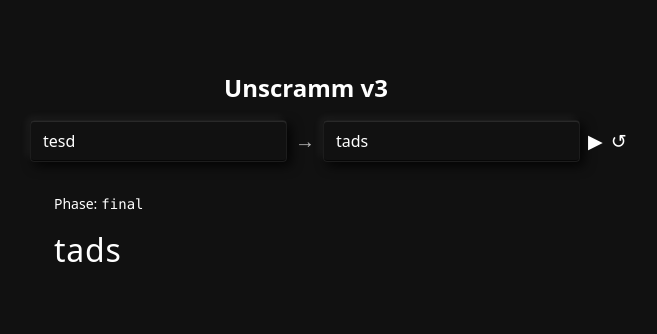
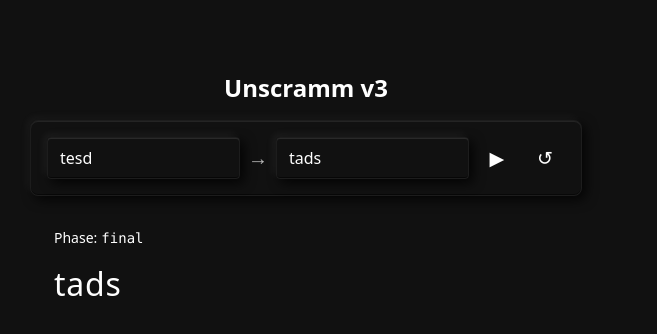
Before and after one commit to jonamar/unscramm, a React (Vite) app: page / in a window 1280 px wide. Shown: the top 334 px of the page, without its empty margins (334-991 px from the left). Built offline with nearby package versions, Linux system fonts and the light colour scheme.

Commit message:
style(ui): add semantic utilities (panel, input, heading, focus) and apply in App\nchore: polish tokens usage per styleguide

```diff
--- a/src/App.tsx
+++ b/src/App.tsx
@@ -28,12 +28,12 @@ function App() {
 
   return (
     <main className="main w-full max-w-[600px] mx-auto px-6 box-border">
-      <h1 className="mt-10 mb-4 text-white text-2xl font-bold">Unscramm v3</h1>
+      <h1 className="heading">Unscramm v3</h1>
 
-      <div className="input-panel flex items-center gap-2 w-full max-w-[600px] mt-4">
+      <div className="panel input-panel flex items-center gap-2 w-full max-w-[600px] mt-4">
         <input
           type="text"
-          className="flex-1 px-3 py-2 rounded bg-[--color-panel] text-white border border-white/5 shadow-[inset_0_1px_0_rgba(255,255,255,0.1),inset_0_-1px_0_rgba(0,0,0,0.6),-4px_-4px_8px_rgba(255,255,255,0.05),4px_4px_12px_rgba(0,0,0,0.8)]"
+          className="input flex-1"
           placeholder="Enter misspelling"
           value={source}
           onChange={(e) => setSource(e.target.value)}
@@ -42,7 +42,7 @@ function App() {
         <span className="shrink-0 text-white/70 text-xl">→</span>
         <input
           type="text"
-          className="flex-1 px-3 py-2 rounded bg-[--color-panel] text-white border border-white/5 shadow-[inset_0_1px_0_rgba(255,255,255,0.1),inset_0_-1px_0_rgba(0,0,0,0.6),-4px_-4px_8px_rgba(255,255,255,0.05),4px_4px_12px_rgba(0,0,0,0.8)]"
+          className="input flex-1"
           placeholder="Enter correct word"
           value={target}
           onChange={(e) => setTarget(e.target.value)}
--- a/src/index.css
+++ b/src/index.css
@@ -37,6 +37,20 @@ body {
 .text-move { color: var(--color-move); }
 
 /* Buttons styled per styleguide */
-.btn { @apply w-10 h-10 rounded-full bg-[--color-button] text-white text-[1.2rem] flex items-center justify-center transition; }
+.btn { @apply w-10 h-10 rounded-full bg-[--color-button] text-white text-[1.2rem] flex items-center justify-center transition outline-none; }
 .btn:hover { background: var(--color-button-hover); }
 .btn:disabled { opacity: 0.5; }
+.btn:focus-visible { @apply ring-2 ring-white/30; }
+
+/* Panels */
+.panel { @apply w-full rounded-lg bg-[--color-panel] border border-white/5 p-4 shadow-[inset_0_1px_0_rgba(255,255,255,0.08),inset_0_-1px_0_rgba(0,0,0,0.5),-4px_-4px_8px_rgba(255,255,255,0.04),4px_4px_12px_rgba(0,0,0,0.75)]; }
+
+/* Inputs */
+.input { @apply w-full px-3 py-2 rounded bg-[--color-panel] text-white border border-white/5 shadow-[inset_0_1px_0_rgba(255,255,255,0.1),inset_0_-1px_0_rgba(0,0,0,0.6),-4px_-4px_8px_rgba(255,255,255,0.05),4px_4px_12px_rgba(0,0,0,0.8)] outline-none; }
+.input::placeholder { color: var(--color-text-secondary); }
+.input:focus-visible { @apply ring-2 ring-white/20; }
+.input:disabled { opacity: 0.6; }
+
+/* Headings & subtle text */
+.heading { @apply mt-10 mb-4 text-2xl font-bold text-white; }
+.subtle { color: var(--color-text-secondary); }
```
